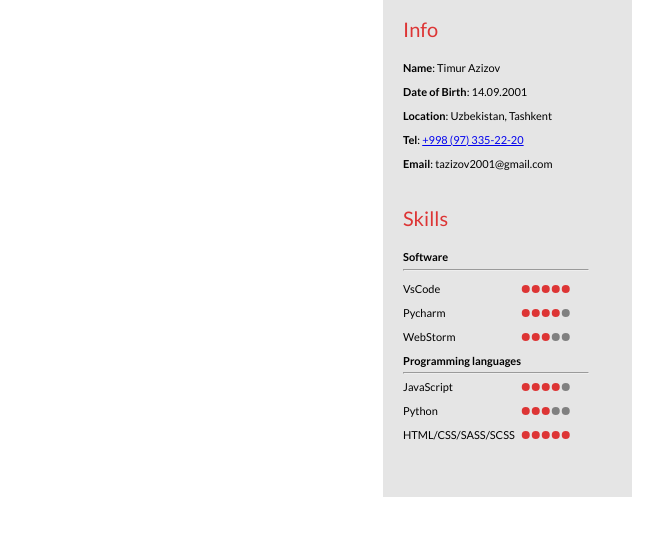
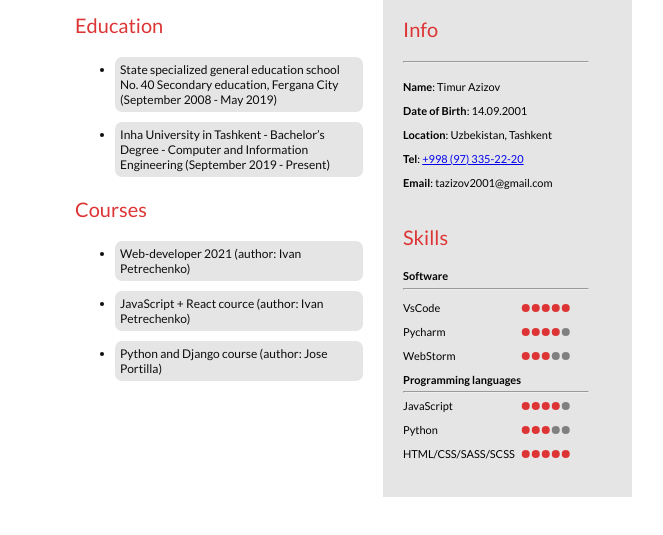
Before and after one commit to timazizov/rsschool-cv, a plain HTML site: page index.html in a window 1280 px wide. Shown: the part 185-720 px from the top of the page, without its empty margins (308-971 px from the left). Drawn offline with Linux system fonts and the light colour scheme.

Commit message:
feat: add left-side info

```diff
--- a/index.html
+++ b/index.html
@@ -25,12 +25,25 @@
         <div class="container">
              <!-- right-side -->
              <div class="info__left">
+                 <div class="container_left">
+                    <h3>Education</h3>
 
+                    <ul class="info__list">
+                        <li class="info__edu">State specialized general education school No. 40 Secondary education, Fergana City (September 2008 - May 2019)</li>
+                        <li class="info__edu">Inha University in Tashkent - Bachelor’s Degree - Computer and Information Engineering (September 2019 - Present)</li>
+                    </ul>
+                    <h3>Courses</h3>
+                    <ul class="info__list">
+                        <li class="info__edu">Web-developer 2021 (author: Ivan Petrechenko)</li>
+                        <li class="info__edu">JavaScript + React cource (author: Ivan Petrechenko)</li>
+                        <li class="info__edu">Python and Django course (author: Jose Portilla)</li>
+                    </ul>
+                </div>
             </div>
             <!-- left-side -->
             <aside class="info__right">
                 <div class="info-block">
-                    <h3>Info</h3>
+                    <h3>Info</h3><hr>
                     <div class="info-block__personal">
                         <div class="info-block__element info-block__element_first">
                             <b>Name</b>: Timur Azizov
--- /dev/null
+++ b/sass/blocks/_headings.scss
@@ -0,0 +1,6 @@
+h3 {
+    font-size: 20px;
+    line-height: 24px;
+    font-weight: 400;
+    color: $main-color;
+}
--- a/sass/blocks/_info-block.scss
+++ b/sass/blocks/_info-block.scss
@@ -2,12 +2,6 @@
     margin: 20px 43px 18px 20px;
     &_second {
         margin-top: 36px;
-    }
-    h3 {
-        font-size: 20px;
-        line-height: 24px;
-        font-weight: 400;
-        color: $main-color;
     }
     &__personal {
         margin-top: 17px;
--- a/sass/blocks/_info.scss
+++ b/sass/blocks/_info.scss
@@ -10,6 +10,14 @@
         border-top: solid 4px $main-color;
         width: 249px;
         height: 500px;
-        background-color: #E5E5E5;;
+        background-color: #E5E5E5;
+    }
+    &__edu {
+        margin-top: 10px;
+        padding: 5px;
+        border-radius: 7px;
+        background-color: #E5E5E5;
+        color: #0d0d0d;
+        font-size: 12px;
     }
 }
--- a/sass/style.scss
+++ b/sass/style.scss
@@ -7,8 +7,12 @@
 .container {
     width: 600px;
     margin: 0 auto;
+    &_left {
+        margin: 20px 20px 10px 43px;
+    }
 }
 
 @import 'blocks/header';
 @import 'blocks/info';
 @import 'blocks/info-block';
+@import 'blocks/headings';
```
Also changed, not shown: css/style.min.css, 1 other file.
